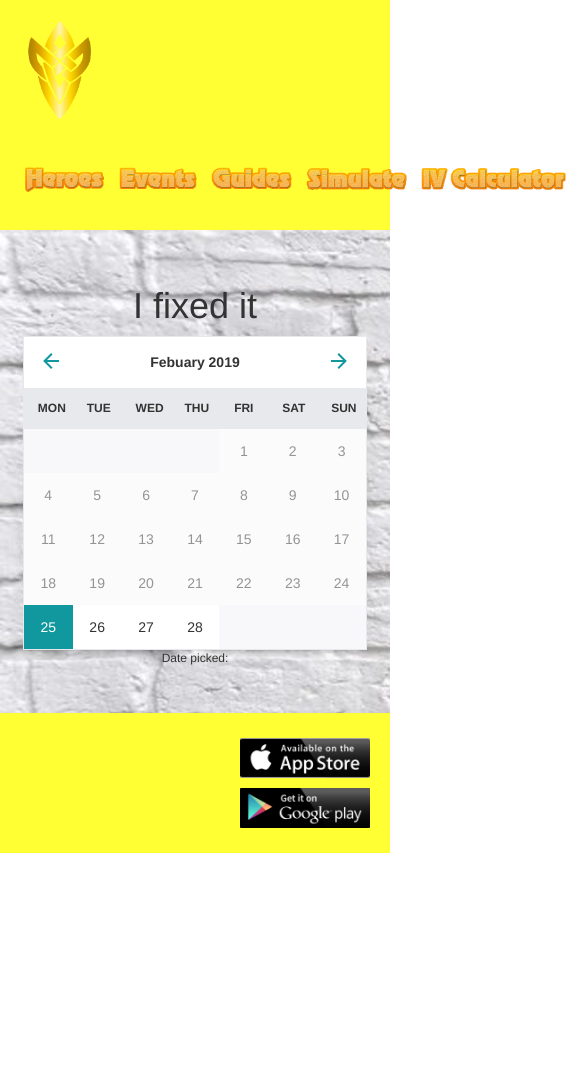
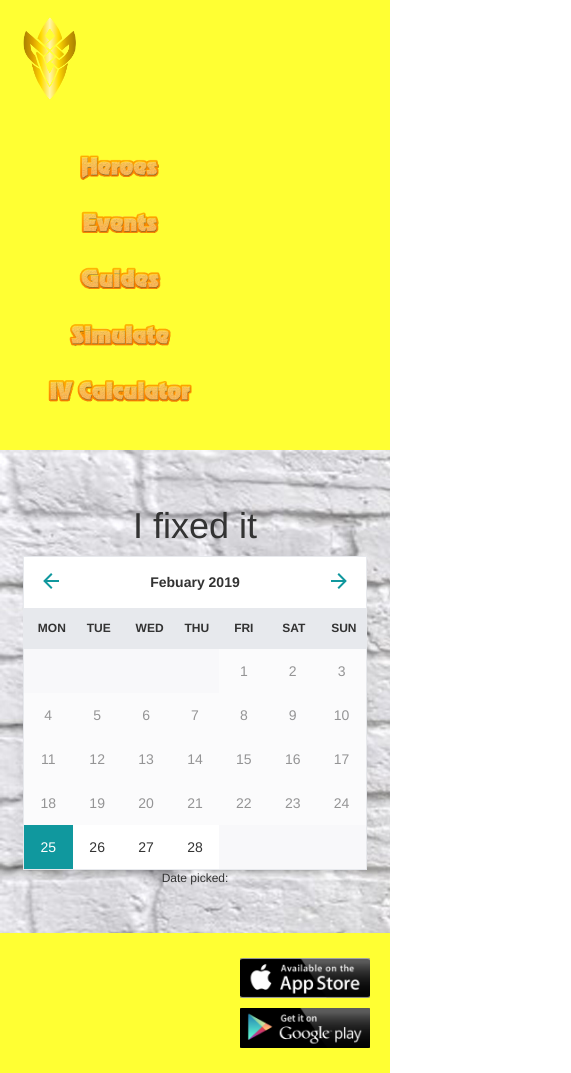
Before and after one commit to JaySAN666/jaysan666.github.io, a plain HTML site: page FEH/index.html in a window 390 px wide. Shown: the whole page, 571 px wide, since content can reach past the window. Before the commit the page ends 853 px from the top, so only its background shows below. Drawn offline with nearby package versions, Linux system fonts and the light colour scheme.

Commit message:
Add files via upload

```diff
--- a/FEH/style.css
+++ b/FEH/style.css
@@ -209,3 +209,37 @@ footer a img{
 	}
 	*/
 }
+
+/* Mobile */
+@media only screen and (max-width: 400px)
+{
+	.contain{
+		width: 100px;
+		height: 80px;
+	}
+
+	.contain a img{
+		width: 100%;
+		height: auto;
+	}
+
+	nav ul a img{
+		height: 40px;
+		position: center;
+	}
+
+	ul {
+ 	 	list-style-type: none;
+ 	 	margin: 0;
+ 	 	padding: 0;
+  	 	width: 200px;
+	}
+
+	li a {
+  	  	display: block;
+  	  	padding: 8px 16px;
+  	  	text-decoration: none;
+  	  	text-align: center;
+	}
+
+}
```
